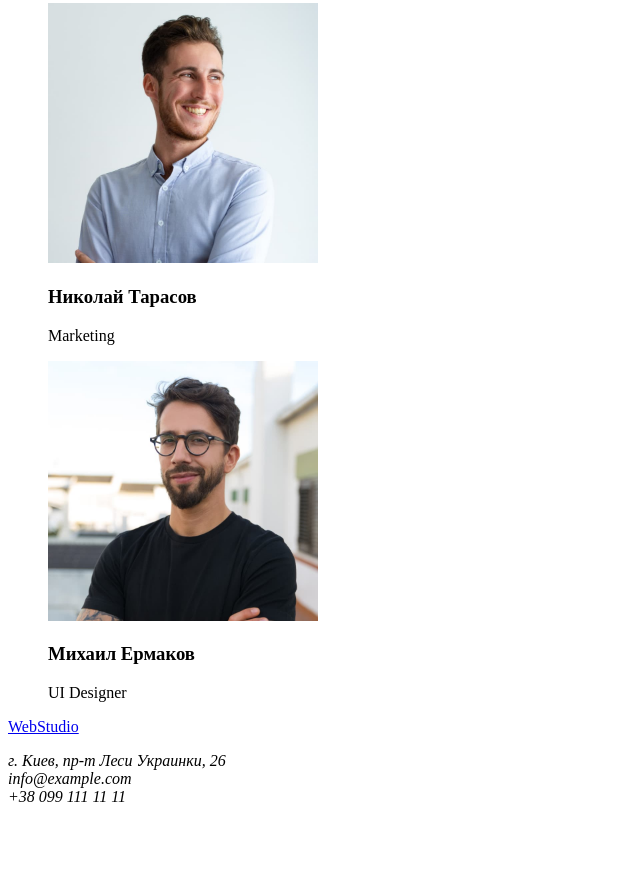
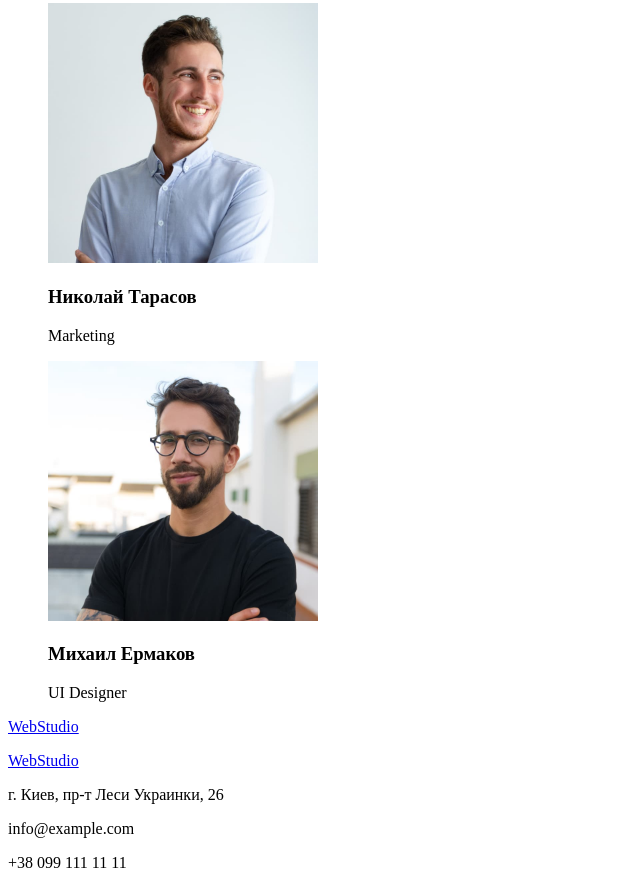
Before and after one commit to IhorMasechko/goit-markup-hw-01, a plain HTML site: page index.html in a window 1280 px wide. Shown: the part 2302-3190 px from the top of the page, without its empty margins (0-640 px from the left). Before the commit the page ends 3116 px from the top, so only its background shows below. Drawn offline with Linux system fonts and the light colour scheme.

Commit message:
редакція футера

```diff
--- a/index.html
+++ b/index.html
@@ -111,16 +111,21 @@
 
   </main>
 
-  <footer>
 <a href="/">
   <p>WebStudio</p>
 </a>
-<address>
-  г. Киев, пр-т Леси Украинки, 26 <br/>
-  info@example.com <br/>
-  +38 099 111 11 11
-</address>
-  </footer>
+
+<footer>
+
+<a href="/">
+  <p>Web<span>Studio</span></p>
+</a>
+
+<p>г. Киев, пр-т Леси Украинки, 26 </p>
+<p>info@example.com </p>
+<p>+38 099 111 11 11</p>
+
+</footer>
 
 </body>
 </html>
```
